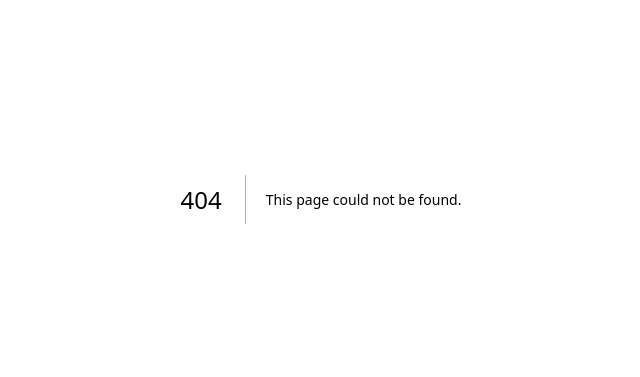
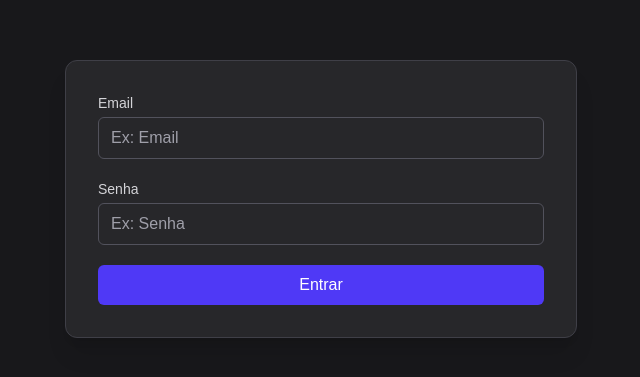
Before and after one commit to Eidiyoshi/ajudaprudente, a Next.js app: page /login in a window 1280 px wide. Before the commit this address had no page. Shown: the part 201-578 px from the top of the page, without its empty margins (319-959 px from the left). Built offline with nearby package versions, Linux system fonts and the light colour scheme.

Commit message:
feat: add login page

```diff
--- /dev/null
+++ b/app/login/page.tsx
@@ -0,0 +1,18 @@
+"use client";
+
+import  useLoginForm from './logic';
+import { divLayout } from './layout';
+
+export default function Login() {
+    const { formData, errors, handleChange, handleSubmit } = useLoginForm();
+
+    return (
+        <div className="min-h-screen bg-zinc-900 flex items-center justify-center p-6">
+            <form onSubmit={handleSubmit} noValidate className="w-full max-w-lg bg-zinc-800 border border-zinc-700 rounded-xl shadow-xl p-8 flex flex-col gap-5">
+                {divLayout('email', 'Email', 'email', formData.email, handleChange, errors.email)}
+                {divLayout('senha', 'Senha', 'password', formData.senha, handleChange, errors.senha)}
+                <button type="submit" className="w-full py-2 px-4 bg-indigo-600 text-white rounded-md hover:bg-indigo-500 transition">Entrar</button>
+            </form>
+        </div>
+    );
+}
```
